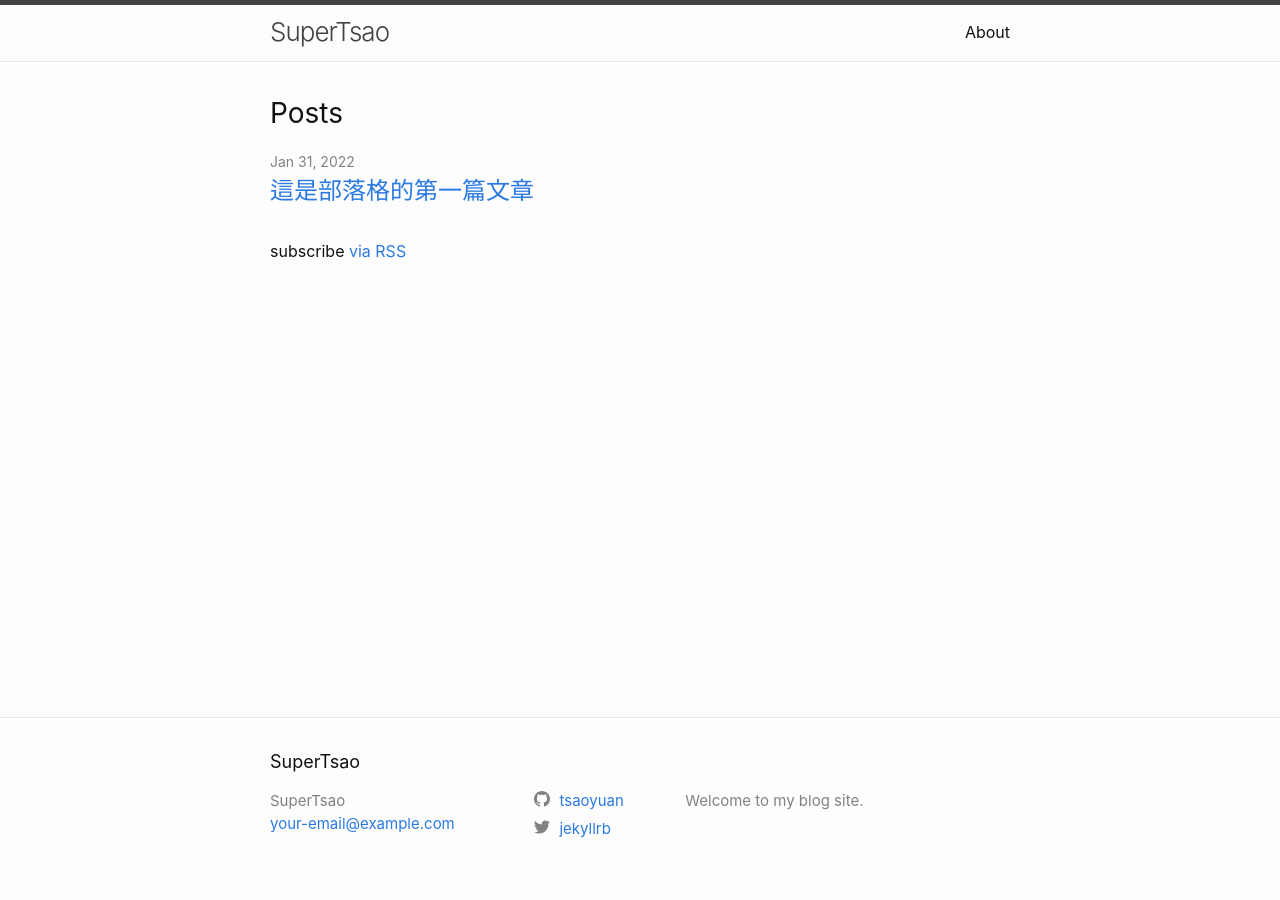
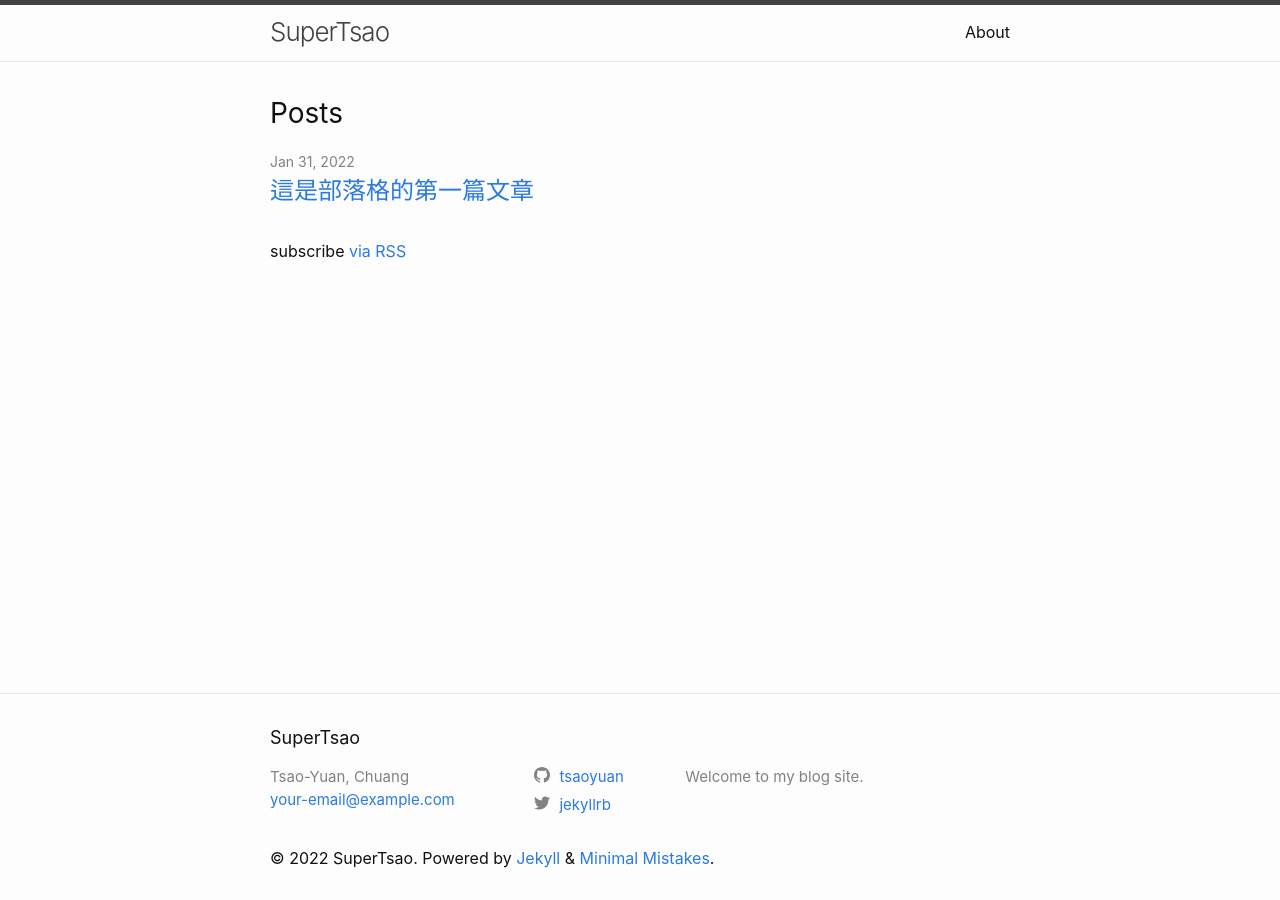
Before and after one commit to tsaoyuan/supertsao, a Jekyll site: the page built from index.markdown, in a window 1280 px wide. Built offline with Jekyll 4.4.1, drawn with Linux system fonts in a browser that asks for light colours.

Commit message:
add copyright

```diff
--- a/_config.yml
+++ b/_config.yml
@@ -27,6 +27,8 @@
 twitter_username: jekyllrb
 github_username:  tsaoyuan
 
+author: Tsao-Yuan, Chuang
+
 # Build settings
 # theme: "minimal-mistakes-jekyll"
 remote_theme: "mmistakes/minimal-mistakes@4.24.0"
--- a/_includes/footer.html
+++ b/_includes/footer.html
@@ -29,6 +29,7 @@
         <p>{{- site.description | escape -}}</p>
       </div>
     </div>
+    <div class="page__footer-copyright">&copy; {{ site.time | date: '%Y' }} {{ site.name | default: site.title }}. {{ site.data.ui-text[site.locale].powered_by | default: "Powered by" }} <a href="https://jekyllrb.com" rel="nofollow">Jekyll</a> &amp; <a href="https://mademistakes.com/work/minimal-mistakes-jekyll-theme/" rel="nofollow">Minimal Mistakes</a>.</div>
 
   </div>
 
```
Also changed, not shown: Gemfile.lock.
